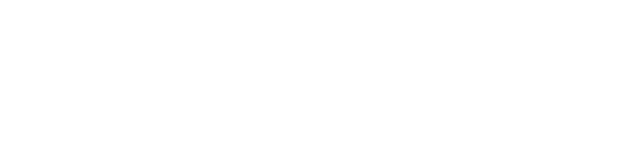
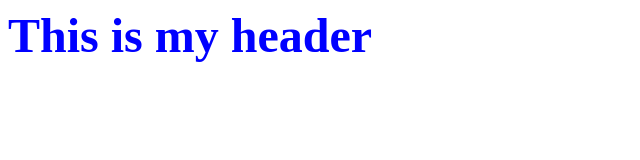
Before and after one commit to AlonaYakovenko/httpsRemoteRepo, a plain HTML site: page index.html in a window 1280 px wide. Shown: the whole page, without its empty margins (0-640 px from the left). Drawn offline with Linux system fonts and the light colour scheme.

Commit message:
Added style

```diff
--- a/index.html
+++ b/index.html
@@ -1,4 +1,12 @@
 <html>  </html>
 
 <!--please use CSS style tags here - this is a comment -->
-<body>  </body>
+<HEAD>
+    <style>
+       H1 {color:blue; font-size: 300%;}
+
+    </style>
+</HEAD>
+<body>
+    <H1> This is my header </H1>
+</body>
```
